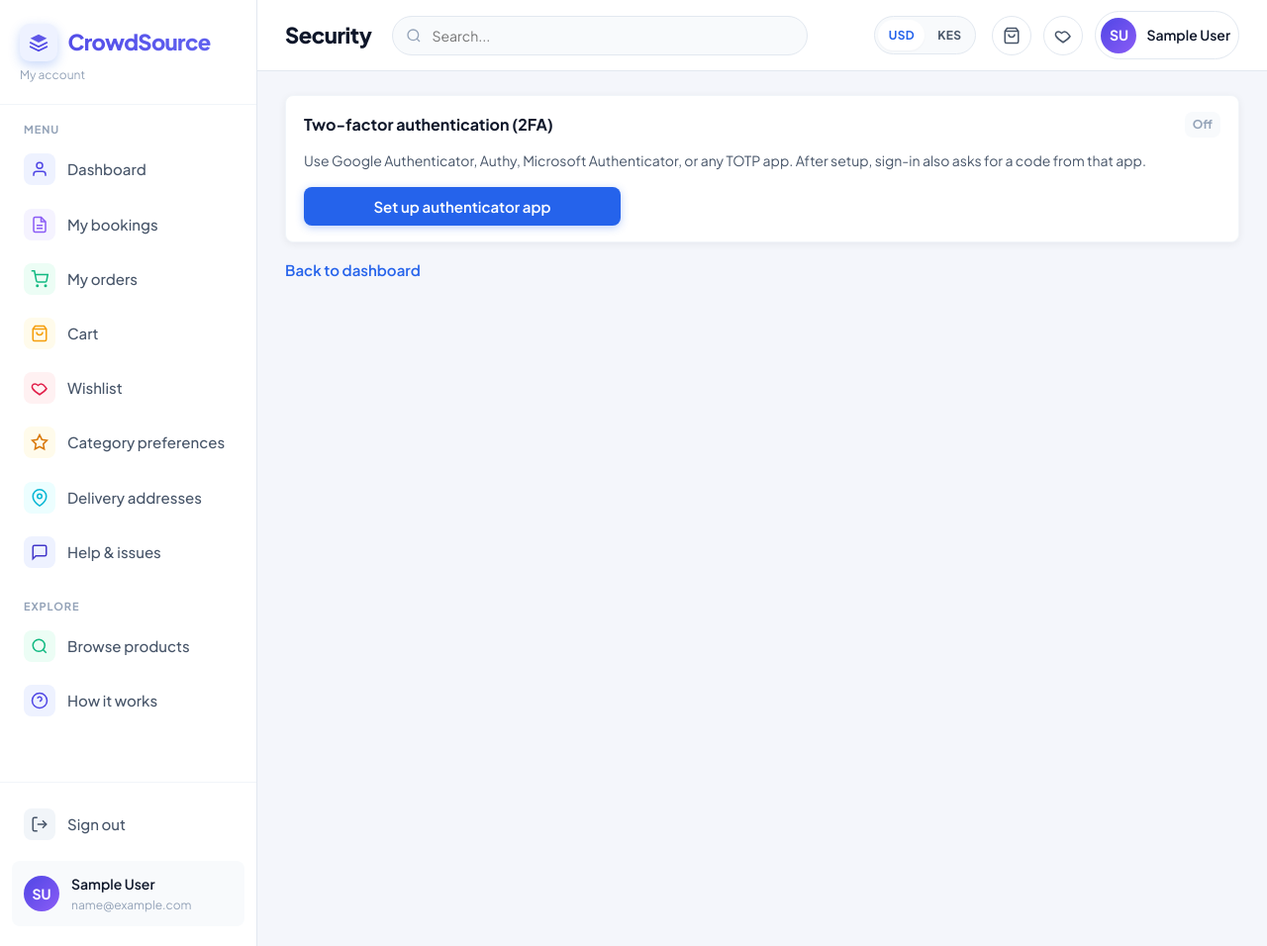
After one commit to kamcho/crowdsource, a Django app: page /users/security/2fa/ in a window 1280 px wide. The commit adds this page. Shown: the whole page at 99% size. Run offline with Django 5.2, Linux system fonts and the light colour scheme; the visitor is signed in with stand-in values (Sample User, id 1); data that the repository does not hold is empty.

Commit message:
Add authenticator-app TOTP two-factor authentication.
Users enroll with a QR code, confirm codes on sign-in for password and Google auth, and manage 2FA from account security settings.

Co-authored-by: Cursor <cursoragent@cursor.com>

```diff
--- a/config/settings.py
+++ b/config/settings.py
@@ -196,6 +196,9 @@ GOOGLE_CLIENT_IDS = [
 
 PHONENUMBER_DEFAULT_REGION = 'KE'
 
+# Authenticator-app 2FA (TOTP)
+TWO_FACTOR_ISSUER = os.environ.get('TWO_FACTOR_ISSUER', SITE_NAME).strip() or 'CrowdSource'
+
 # Payments — demo simulates instantly; mpesa uses Daraja STK push.
 PAYMENT_PROVIDER = os.environ.get('PAYMENT_PROVIDER', 'demo')
 USD_TO_KES_RATE = os.environ.get('USD_TO_KES_RATE', '135')
--- a/requirements.txt
+++ b/requirements.txt
@@ -5,6 +5,8 @@ google-auth>=2.0
 requests>=2.31
 python-dotenv>=1.0
 Pillow>=10.0
+pyotp>=2.9.0
+qrcode>=7.4
 openai>=1.40.0
 
 # Production server
--- a/static/css/dashboard.css
+++ b/static/css/dashboard.css
@@ -1625,6 +1625,14 @@ a.profile-stat-card-link:hover {
     word-break: break-word;
 }
 
+.account-inline-link {
+    margin-left: 0.5rem;
+    font-size: 0.8125rem;
+    font-weight: 700;
+    color: var(--color-primary);
+    text-decoration: none;
+}
+
 .account-activity {
     display: flex;
     flex-direction: column;
--- a/users/forms.py
+++ b/users/forms.py
@@ -131,6 +131,20 @@ class CompleteProfileForm(forms.Form):
         return cleaned
 
 
+class TwoFactorCodeForm(forms.Form):
+    code = forms.CharField(
+        label='Verification code',
+        max_length=8,
+        widget=forms.TextInput(attrs={
+            'class': 'form-input',
+            'placeholder': 'Code from authenticator app',
+            'inputmode': 'numeric',
+            'autocomplete': 'one-time-code',
+            'autofocus': True,
+        }),
+    )
+
+
 class CategoryPreferencesForm(forms.Form):
     categories = forms.ModelMultipleChoiceField(
         queryset=Category.objects.filter(is_active=True).order_by('name'),
--- /dev/null
+++ b/users/templates/users/two_factor_settings.html
@@ -0,0 +1,78 @@
+{% extends 'dashboard/user_base.html' %}
+
+{% block title %}Two-factor authentication — CrowdSource Import{% endblock %}
+{% block topbar_title %}Security{% endblock %}
+
+{% block content %}
+<section class="account-lower">
+    <div class="account-lower-card">
+        <div class="account-lower-head">
+            <h2>Two-factor authentication (2FA)</h2>
+            {% if user.two_factor_enabled %}
+            <span class="account-status">Enabled</span>
+            {% else %}
+            <span class="account-status" style="background: var(--color-bg-subtle); color: var(--color-text-muted);">Off</span>
+            {% endif %}
+        </div>
+        <p style="margin: 0 0 1rem; color: var(--color-text-secondary); font-size: 0.875rem;">
+            Use Google Authenticator, Authy, Microsoft Authenticator, or any TOTP app.
+            After setup, sign-in also asks for a code from that app.
+        </p>
+
+        {% if user.two_factor_enabled and not pending_disable %}
+        <form method="post" class="auth-form" style="max-width: 320px;">
+            {% csrf_token %}
+            <input type="hidden" name="action" value="request_disable">
+            <button type="submit" class="btn btn-secondary">Turn off 2FA</button>
+        </form>
+        {% elif not user.two_factor_enabled and not pending_enable %}
+        <form method="post" class="auth-form" style="max-width: 320px;">
+            {% csrf_token %}
+            <input type="hidden" name="action" value="request_enable">
+            <button type="submit" class="btn btn-primary">Set up authenticator app</button>
+        </form>
+        {% endif %}
+
+        {% if pending_enable %}
+        <div class="totp-setup">
+            {% if qr_data_url %}
+            <img src="{{ qr_data_url }}" width="200" height="200" alt="QR code for authenticator setup" class="totp-qr">
+            {% endif %}
+            <p class="totp-manual-label">Or enter this key manually:</p>
+            <code class="totp-secret">{{ manual_secret }}</code>
+        </div>
+        <form method="post" class="auth-form" style="max-width: 360px; margin-top: 1rem;">
+            {% csrf_token %}
+            <input type="hidden" name="action" value="confirm_enable">
+            <div class="form-group">
+                <label for="{{ form.code.id_for_label }}">Code from your app</label>
+                {{ form.code }}
+            </div>
+            <div class="profile-actions">
+                <button type="submit" class="btn btn-primary">Confirm and enable</button>
+                <button type="submit" name="action" value="cancel" class="btn btn-outline">Cancel</button>
+            </div>
+        </form>
+        {% endif %}
+
+        {% if pending_disable %}
+        <form method="post" class="auth-form" style="max-width: 360px; margin-top: 1rem;">
+            {% csrf_token %}
+            <input type="hidden" name="action" value="confirm_disable">
+            <div class="form-group">
+                <label for="{{ form.code.id_for_label }}">Authenticator code</label>
+                {{ form.code }}
+            </div>
+            <div class="profile-actions">
+                <button type="submit" class="btn btn-primary">Confirm disable</button>
+                <button type="submit" name="action" value="cancel" class="btn btn-outline">Cancel</button>
+            </div>
+        </form>
+        {% endif %}
+    </div>
+
+    <p class="auth-switch" style="text-align: left; margin-top: 0;">
+        <a href="{% url 'users:profile' %}">Back to dashboard</a>
+    </p>
+</section>
+{% endblock %}
--- a/users/urls.py
+++ b/users/urls.py
@@ -11,5 +11,7 @@ urlpatterns = [
     path('auth/google/', views.google_auth_view, name='google_auth'),
     path('complete-profile/', views.complete_profile_view, name='complete_profile'),
     path('profile/', views.profile_view, name='profile'),
+    path('security/2fa/', views.two_factor_settings_view, name='two_factor_settings'),
+    path('signin/verify-2fa/', views.two_factor_verify_view, name='two_factor_verify'),
     path('preferences/categories/', views.category_preferences_view, name='category_preferences'),
 ]
--- a/users/views.py
+++ b/users/views.py
@@ -14,9 +14,35 @@ from django.utils.http import url_has_allowed_host_and_scheme
 from django.views.decorators.http import require_POST
 
 from .auth_utils import user_needs_phone_link
-from .forms import CategoryPreferencesForm, CompleteProfileForm, SignInForm, SignUpForm
+from .forms import (
+    CategoryPreferencesForm,
+    CompleteProfileForm,
+    SignInForm,
+    SignUpForm,
+    TwoFactorCodeForm,
+)
 from .google_auth import GoogleAuthError, get_or_create_user_from_google, verify_google_credential
-from .ratelimit import throttle_google_auth, throttle_login_attempt
+from .ratelimit import (
+    throttle_google_auth,
+    throttle_login_attempt,
+    throttle_two_factor_verify,
+)
+from .two_factor import (
+    SESSION_PENDING_DISABLE,
+    SESSION_PENDING_ENABLE,
+    activate_totp,
+    begin_totp_setup,
+    clear_pending_login,
+    clear_totp_setup,
+    deactivate_totp,
+    get_pending_login,
+    get_pending_setup_secret,
+    provisioning_uri,
+    qr_code_data_url,
+    set_pending_login,
+    verify_totp_secret,
+    verify_user_totp,
+)
 
 
 def _resolve_post_login_redirect(request, user, next_url=None):
@@ -40,6 +66,24 @@ def _resolve_post_login_redirect(request, user, next_url=None):
         return next_url
 
     return reverse('users:profile')
+
+
+def _user_requires_two_factor(user):
+    return bool(user.two_factor_enabled and user.totp_secret)
+
+
+def _begin_login_with_optional_2fa(request, user, backend, next_url=''):
+    if _user_requires_two_factor(user):
+        set_pending_login(request, user, backend, next_url)
+        messages.info(request, 'Enter the code from your authenticator app.')
+        verify_url = reverse('users:two_factor_verify')
+        if next_url:
+            verify_url = f'{verify_url}?{urlencode({"next": next_url})}'
+        return redirect(verify_url)
+
+    auth_login(request, user, backend=backend)
+    messages.success(request, f'Welcome back, {user.first_name}!')
+    return redirect(_resolve_post_login_redirect(request, user, next_url))
 
 
 def _auth_page_context(**extra):
@@ -101,9 +145,12 @@ def signin_view(request):
             password = form.cleaned_data['password']
             user = authenticate(request, phone=phone, password=password)
             if user is not None:
-                auth_login(request, user)
-                messages.success(request, f'Welcome back, {user.first_name}!')
-                return redirect(_resolve_post_login_redirect(request, user, next_url))
+                return _begin_login_with_optional_2fa(
+                    request,
+                    user,
+                    'users.backends.PhonePasswordBackend',
+                    next_url,
+                )
             messages.error(request, 'Invalid phone number or password.')
         else:
             messages.error(request, 'Please enter your phone number and password.')
@@ -143,6 +190,19 @@ def google_auth_view(request):
     if not user.is_active:
         return JsonResponse({'ok': False, 'error': 'This account is inactive.'}, status=403)
 
+    next_url = payload.get('next') or ''
+    if _user_requires_two_factor(user):
+        set_pending_login(
+            request,
+            user,
+            'django.contrib.auth.backends.ModelBackend',
+            next_url,
+        )
+        verify_url = reverse('users:two_factor_verify')
+        if next_url:
+            verify_url = f'{verify_url}?{urlencode({"next": next_url})}'
+        return JsonResponse({'ok': True, 'redirect': verify_url})
+
     auth_login(request, user, backend='django.contrib.auth.backends.ModelBackend')
     if created:
         messages.success(request, f'Welcome, {user.first_name}!')
@@ -151,7 +211,7 @@ def google_auth_view(request):
 
     return JsonResponse({
         'ok': True,
-        'redirect': _resolve_post_login_redirect(request, user, payload.get('next')),
+        'redirect': _resolve_post_login_redirect(request, user, next_url),
     })
 
 
@@ -192,9 +252,142 @@ def complete_profile_view(request):
 
 
 def signout_view(request):
+    clear_pending_login(request)
     auth_logout(request)
     messages.success(request, 'You have been signed out.')
     return redirect('home:landing')
+
+
+def two_factor_verify_view(request):
+    if request.user.is_authenticated:
+        return redirect(_resolve_post_login_redirect(request, request.user))
+
+    user, backend, next_url = get_pending_login(request)
+    if user is None:
+        messages.error(request, 'Your sign-in session expired. Please sign in again.')
+        return redirect('users:signin')
+
+    next_url = next_url or request.GET.get('next', '')
+
+    if request.method == 'POST':
+        throttle_msg = throttle_two_factor_verify(request, user.pk)
+        if throttle_msg:
+            messages.error(request, throttle_msg)
+            form = TwoFactorCodeForm(request.POST)
+        else:
+            form = TwoFactorCodeForm(request.POST)
+            if form.is_valid():
+                ok, error = verify_user_totp(user, form.cleaned_data['code'], purpose='login')
+                if ok:
+                    clear_pending_login(request)
+                    auth_login(request, user, backend=backend)
+                    messages.success(request, f'Welcome back, {user.first_name}!')
+                    return redirect(_resolve_post_login_redirect(request, user, next_url))
+                messages.error(request, error)
+    else:
+        form = TwoFactorCodeForm()
+
+    return render(request, 'users/two_factor_verify.html', _auth_page_context(
+        form=form,
+        next=next_url,
+    ))
+
+
+@login_required(login_url='users:signin')
+def two_factor_settings_view(request):
+    user = request.user
+    pending_enable = request.session.get(SESSION_PENDING_ENABLE) == str(user.pk)
+    pending_disable = request.session.get(SESSION_PENDING_DISABLE) == str(user.pk)
+    setup_secret = get_pending_setup_secret(request, user) if pending_enable else ''
+    qr_data_url = ''
+    manual_secret = ''
+    if setup_secret:
+        uri = provisioning_uri(setup_secret, user)
+        qr_data_url = qr_code_data_url(uri)
+        manual_secret = setup_secret
+
+    if request.method == 'POST':
+        action = (request.POST.get('action') or '').strip()
+
+        if action == 'request_enable':
+            if user.two_factor_enabled:
+                messages.info(request, 'Two-factor authentication is already enabled.')
+            else:
+                begin_totp_setup(request, user)
+                messages.info(
+                    request,
+                    'Scan the QR code with Google Authenticator, Authy, or another TOTP app.',
+                )
+            return redirect('users:two_factor_settings')
+
+        elif action == 'confirm_enable':
+            setup_secret = get_pending_setup_secret(request, user)
+            if not setup_secret:
+                messages.error(request, 'Setup expired. Start again.')
+                clear_totp_setup(request)
+                return redirect('users:two_factor_settings')
+            form = TwoFactorCodeForm(request.POST)
+            if form.is_valid():
+                throttle_msg = throttle_two_factor_verify(request, user.pk)
+                if throttle_msg:
+                    messages.error(request, throttle_msg)
+                else:
+                    ok, error = verify_totp_secret(
+                        setup_secret,
+                        form.cleaned_data['code'],
+                        user.pk,
+                        'enable',
+                    )
+                    if ok:
+                        activate_totp(user, setup_secret)
+                        clear_totp_setup(request)
+                        messages.success(request, 'Authenticator app is now linked.')
+                        return redirect('users:two_factor_settings')
+                    messages.error(request, error)
+            pending_enable = True
+            uri = provisioning_uri(setup_secret, user)
+            qr_data_url = qr_code_data_url(uri)
+            manual_secret = setup_secret
+
+        elif action == 'request_disable':
+            if not user.two_factor_enabled:
+                messages.info(request, 'Two-factor authentication is not enabled.')
+            else:
+                request.session[SESSION_PENDING_DISABLE] = str(user.pk)
+                messages.info(request, 'Enter a code from your authenticator app to turn off 2FA.')
+            return redirect('users:two_factor_settings')
+
+        elif action == 'confirm_disable':
+            form = TwoFactorCodeForm(request.POST)
+            if form.is_valid():
+                throttle_msg = throttle_two_factor_verify(request, user.pk)
+                if throttle_msg:
+                    messages.error(request, throttle_msg)
+                else:
+                    ok, error = verify_user_totp(user, form.cleaned_data['code'], purpose='disable')
+                    if ok:
+                        deactivate_totp(user)
+                        request.session.pop(SESSION_PENDING_DISABLE, None)
+                        messages.success(request, 'Two-factor authentication has been turned off.')
+                        return redirect('users:two_factor_settings')
+                    messages.error(request, error)
+            pending_disable = True
+
+        elif action == 'cancel':
+            clear_totp_setup(request)
+            request.session.pop(SESSION_PENDING_DISABLE, None)
+            messages.info(request, 'Cancelled.')
+            return redirect('users:two_factor_settings')
+
+    form = TwoFactorCodeForm()
+    return render(request, 'users/two_factor_settings.html', {
+        'user': user,
+        'form': form,
+        'pending_enable': pending_enable,
+        'pending_disable': pending_disable,
+        'qr_data_url': qr_data_url,
+        'manual_secret': manual_secret,
+    })
 
 
 from .user_dashboard import get_user_dashboard_context
```
Also changed, not shown: static/css/auth.css (+32 -0 lines), users/admin.py (+6 -3 lines), users/models.py (+10 -0 lines), users/ratelimit.py (+24 -0 lines), users/templates/users/profile.html (+7 -0 lines), users/templates/users/two_factor_verify.html (added, +36 -0 lines), users/tests.py (+85 -0 lines), users/two_factor.py (added, +164 -0 lines), users/migrations/0003_user_two_factor_enabled.py (added), users/migrations/0004_user_totp_secret.py (added).
